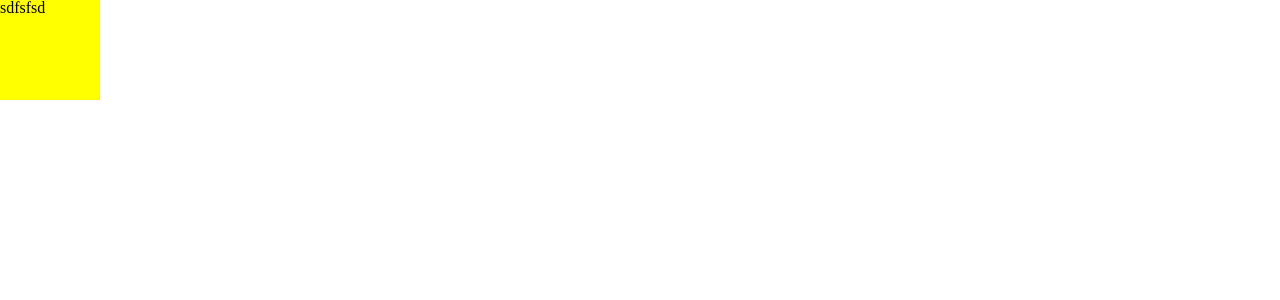
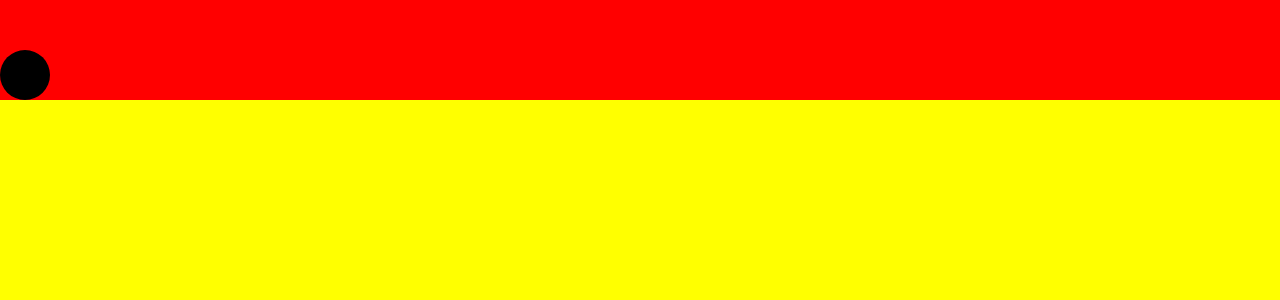
Before and after one commit to idbdyoung/react-flying-scroller, a React app: page /some in a window 1280 px wide. Shown: the top 300 px of the page. Built offline with nearby package versions, Linux system fonts and the light colour scheme.

Commit message:
FEAT Add example

```diff
--- a/src/index.js
+++ b/src/index.js
@@ -16,11 +16,9 @@ const GlobalStyle = createGlobalStyle`
   ${reset}
 `;
 
-const options = {};
-
 root.render(
   <BrowserRouter>
-    <FlyingScrollerProvider {...options}>
+    <FlyingScrollerProvider>
       <GlobalStyle />
       <Routes>
         <Route path="" element={<App />}>
--- a/src/pages/Home.js
+++ b/src/pages/Home.js
@@ -1,5 +1,8 @@
 import React from "react";
 import styled from "styled-components";
+
+import Avatar from "../images/Avatar.png";
+import FlyingAvatar from "../images/FlyingAvatar.png";
 
 import { Container as FlyScrollerContainer, Wrapper, Board } from "../../lib";
 
@@ -20,6 +23,11 @@ const Second = styled.div`
   background: green;
 `;
 
+const avatar = {
+  walking: Avatar,
+  flying: FlyingAvatar,
+};
+
 const Home = () => {
   return (
     <Cont>
--- a/src/pages/Some.js
+++ b/src/pages/Some.js
@@ -1,14 +1,48 @@
 import React from "react";
 import styled from "styled-components";
 
+import { Container as FlyScrollerContainer, Wrapper, Board } from "../../lib";
+
 const Container = styled.div`
-  width: 100px;
-  height: 100px;
+  display: flex;
+  flex-direction: column;
+  width: 100%;
+  height: 100vh;
+`;
+
+const First = styled.div`
+  width: 100%;
+  height: 1500px;
   background: yellow;
+`;
+const Second = styled.div`
+  width: 100%;
+  height: 1500px;
+  background: green;
+`;
+const Third = styled.div`
+  width: 100%;
+  height: 1500px;
+  background: magenta;
 `;
 
 const Some = () => {
-  return <Container>sdfsfsd</Container>;
+  return (
+    <Container>
+      <Board />
+      <FlyScrollerContainer style={{ flex: 1 }}>
+        <Wrapper>
+          <First />
+        </Wrapper>
+        <Wrapper>
+          <Second />
+        </Wrapper>
+        <Wrapper>
+          <Third />
+        </Wrapper>
+      </FlyScrollerContainer>
+    </Container>
+  );
 };
 
 export default Some;
```
Also changed, not shown: src/images/Avatar.png (added), src/images/FlyingAvatar.png (added).
